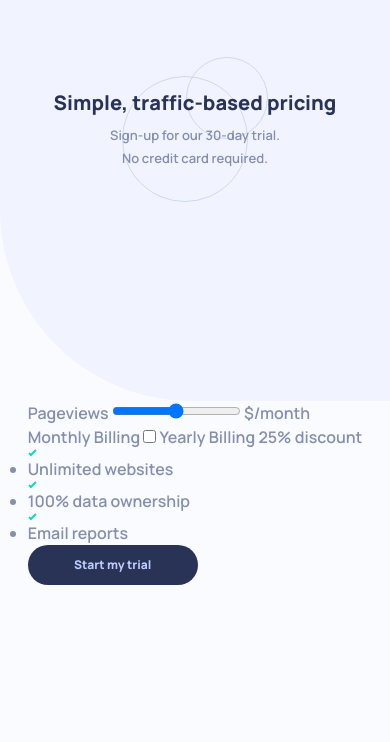
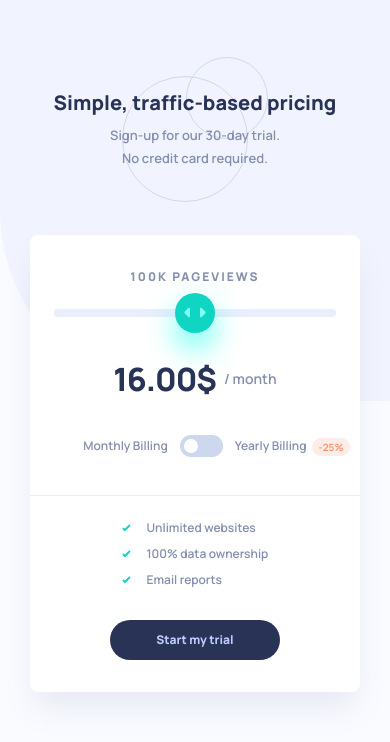
Before and after one commit to spaprocki/interactive-pricing-component, a website: page src/index.html in a window 390 px wide. Drawn offline with nearby package versions, Linux system fonts and the light colour scheme; files that its build step writes are made by us from their sources.

Commit message:
Finished mobile styles

```diff
--- a/src/index.html
+++ b/src/index.html
@@ -8,7 +8,7 @@
       rel="icon"
       type="image/png"
       sizes="32x32"
-      href="./images/favicon-32x32.png"
+      href="./assets/favicon-32x32.png"
     />
 
     <link rel="preconnect" href="https://fonts.googleapis.com" />
@@ -33,10 +33,10 @@
     </header>
     <main class="main">
       <article class="pricing-component">
-        <form class="form">
+        <form>
           <div class="pricing-component__price-calculator price-calculator">
-            <label class="price-calculator__pageviews" for="price"
-              ><span></span> Pageviews</label
+            <label class="price-calculator__pageviews" for="pricing-slider"
+              ><span>100k</span> Pageviews</label
             >
             <input
               class="price-calculator__slider slider"
@@ -48,23 +48,26 @@
               step="10"
               value="20"
             />
-            <label class="price-calculator__price" for="price"
-              ><span>$</span>/month</label
+            <label class="price-calculator__price" for="pricing-slider"
+              ><span>16.00$</span>/ month</label
             >
             <div class="price-calculator__toggle toggle">
-              <label for="toggle" class="toggle__label--monthly"
+              <label class="toggle__label toggle__label--monthly" for="toggle"
                 >Monthly Billing</label
               >
-              <input
-                class="price-calculator__checkbox checkbox"
-                type="checkbox"
-                id="toggle"
-              />
-              <label for="toggle" class="toggle__label--yearly"
-                >Yearly Billing <span>25% discount</span></label
+              <label class="toggle__switch switch" for="toggle">
+                <input class="switch__input" type="checkbox" id="toggle" />
+                <span class="switch__slider"></span>
+              </label>
+              <label class="toggle__label toggle__label--yearly" for="toggle"
+                >Yearly Billing
+                <span class="toggle__discount"
+                  >-25% <span>discount</span></span
+                ></label
               >
             </div>
           </div>
+          <div class="pricing-component__line"></div>
           <div class="pricing-component__cta cta">
             <ul class="cta__features features">
               <li class="features__item">
@@ -95,7 +98,7 @@
                 <p class="features__paragraph">Email reports</p>
               </li>
             </ul>
-            <button class="btn" type="submit">Start my trial</button>
+            <button class="cta__btn btn" type="submit">Start my trial</button>
           </div>
         </form>
       </article>
--- a/src/sass/abstracts/_colors.scss
+++ b/src/sass/abstracts/_colors.scss
@@ -2,12 +2,14 @@
 // PRIMARY
 $color-bg-slider-bar-full: hsl(174, 77%, 80%);
 $color-bg-slider: hsl(174, 86%, 45%);
+$color-bg-slider-hover: hsla(174, 73%, 70%, 1);
+$color-bg-slider-grab: hsla(174, 65%, 41%, 1);
 $color-bg-red: hsl(14, 92%, 95%);
 $color-text-red: hsl(15, 100%, 70%);
 $color-text-btn: hsl(226, 100%, 87%);
 
 // NEUTRAL
-$color-white: hsl (0, 0%, 100%);
+$color-white: hsl(0, 0%, 100%);
 $color-bg-main: hsl(230, 100%, 99%);
 $color-bg-header: hsla(224, 85%, 97%, 1);
 $color-bg-slider-bar: hsl(224, 65%, 95%);
--- a/src/sass/base/_base.scss
+++ b/src/sass/base/_base.scss
@@ -1,8 +1,8 @@
 @use "../abstracts" as *;
 
 body {
+  @include flex-column-align-center;
   box-sizing: border-box;
-  @include flex-column-align-center;
   background-color: $color-bg-main;
   font-family: $default-font-stack;
   font-weight: $default-font-weight;
--- a/src/sass/components/_button.scss
+++ b/src/sass/components/_button.scss
@@ -24,5 +24,9 @@
     transform: scale(1.02);
   }
 
+  &:hover {
+    color: $color-white;
+  }
+
   @include focus-styles($color-bg-btn);
 }
--- /dev/null
+++ b/src/sass/components/_cta.scss
@@ -0,0 +1,14 @@
+@use "../abstracts" as *;
+
+.cta {
+    @include flex-column-align-center;
+    padding-top: scaleSize(24px, 32px);
+
+    &__features {
+        list-style-type: none;
+    }
+
+    &__btn {
+        margin-top: 32px;
+    }
+}
--- /dev/null
+++ b/src/sass/components/_features.scss
@@ -0,0 +1,23 @@
+@use "../abstracts" as *;
+
+.features {
+    list-style-type: none;
+
+    &__item {
+        display: flex;
+        align-items: center;
+
+        &:is(:not(:first-child)) {
+            margin-top: 10px;
+        }
+    }
+
+    &__icon {
+        margin-right: 16px;
+    }
+
+    &__paragraph {
+        font-size: 12px;
+        line-height: 16px;
+    }
+}
--- /dev/null
+++ b/src/sass/components/_price-calculator.scss
@@ -0,0 +1,39 @@
+@use "../abstracts" as *;
+
+.price-calculator {
+    @include flex-column-align-center;
+    padding-bottom: scaleSize(2.375rem, 2.5rem);
+
+    &__pageviews {
+        font-weight: $default-font-weight-bold;
+        font-size: scaleSize(12px, 14px);
+        line-height: scaleSize(16px, 19px);
+        letter-spacing: 2px;
+        text-transform: uppercase;
+    }
+
+    &__slider {
+        margin-top: 24px;
+    }
+
+    &__price {
+        margin-top: 40px;
+        display: flex;
+        align-items: center;
+        font-size: scaleSize(14px, 16px);
+        line-height: scaleSize(19px, 22px);
+
+        & span {
+            font-weight: $default-font-weight-bold;
+            font-size: scaleSize(32px, 40px);
+            line-height: scaleSize(44px, 55px);
+            letter-spacing: -1px;
+            color: $color-text-dark;
+            margin-right: 8px;
+        }
+    }
+
+    &__toggle {
+        margin-top: scaleSize(34px, 56px);
+    }
+}
--- /dev/null
+++ b/src/sass/components/_pricing-component.scss
@@ -0,0 +1,18 @@
+@use "../abstracts" as *;
+
+.pricing-component {
+    width: min(100% - 24px, scaleSize(327px, 540px));
+    margin-top: scaleSize(-166px, -183px);
+    background-color: $color-white;
+    box-shadow: 0px 20px 30px -5px rgba(127, 137, 185, 0.152073);
+    border-radius: 8px;
+    padding: scaleSize(34px, 40px) scaleSize(24px, 48px) 32px scaleSize(24px, 40px);
+    z-index: 2;
+
+    &__line {
+        width: calc(100% + 2 * scaleSize(24px, 48px));
+        margin-left: scaleSize(-24px, -48px);
+        height: 1px;
+        background-color: $color-bg-slider-bar;
+    }
+}
--- /dev/null
+++ b/src/sass/components/_slider.scss
@@ -0,0 +1,63 @@
+@use "../abstracts/index" as *;
+
+@mixin slider-track-styles {
+    background: $color-bg-slider-bar;
+    border-radius: 5px;
+    width: 100%;
+    height: 8px;
+    cursor: pointer;
+}
+
+@mixin slider-thumb-styles {
+    -webkit-appearance: none;
+    margin-top: -16px;
+    height: 40px;
+    width: 40px;
+    background-color: $color-bg-slider;
+    background-image: url("../assets/icon-slider.svg");
+    background-position: center;
+    background-repeat: no-repeat;
+    background-size: 22px 13px;
+    box-shadow: 0px 15px 30px rgba(0, 255, 231, 0.6);
+    border-radius: 50%;
+    border: none;
+
+    &:hover {
+        background-color: $color-bg-slider-hover;
+        cursor: grab;
+    }
+
+    &:active {
+        background-color: $color-bg-slider-grab;
+        cursor: grabbing;
+    }
+}
+
+.slider {
+    width: 100%;
+    -webkit-appearance: none;
+
+    &::-webkit-slider-runnable-track {
+        @include slider-track-styles;
+    }
+
+    &::-moz-range-track {
+        @include slider-track-styles;
+    }
+
+    &::-ms-track {
+        @include slider-track-styles;
+    }
+
+    &::-webkit-slider-thumb {
+        @include slider-thumb-styles;
+    }
+
+    &::-moz-range-thumb {
+        @include slider-thumb-styles;
+    }
+
+    &::-ms-thumb {
+        @include slider-thumb-styles;
+    }
+}
--- /dev/null
+++ b/src/sass/components/_switch.scss
@@ -0,0 +1,51 @@
+@use "../abstracts" as *;
+
+.switch {
+    position: relative;
+    display: inline-block;
+    width: 43px;
+    height: 22px;
+    margin: 0 scaleSize(12px, 16px);
+
+    &__input {
+        opacity: 0;
+        width: 0;
+        height: 0;
+
+        &:focus + .switch__slider {
+            background-color: $color-bg-slider;
+        }
+
+        &:checked + .switch__slider:before {
+            -webkit-transform: translateX(21px);
+            -ms-transform: translateX(21px);
+            transform: translateX(21px);
+        }
+    }
+
+    &__slider {
+        position: absolute;
+        cursor: pointer;
+        top: 0;
+        left: 0;
+        right: 0;
+        bottom: 0;
+        background-color: $color-bg-toggle;
+        -webkit-transition: 0.4s;
+        transition: 0.4s;
+        border-radius: 15px;
+
+        &:before {
+            position: absolute;
+            content: "";
+            height: 14px;
+            width: 14px;
+            left: 4px;
+            bottom: 4px;
+            background-color: $color-white;
+            -webkit-transition: 0.4s;
+            transition: 0.4s;
+            border-radius: 50%;
+        }
+    }
+}
--- /dev/null
+++ b/src/sass/components/_toggle.scss
@@ -0,0 +1,27 @@
+@use "../abstracts" as *;
+
+.toggle {
+    display: flex;
+    align-items: center;
+    &__label {
+        font-size: 12px;
+        line-height: 16px;
+        position: relative;
+    }
+
+    &__discount {
+        position: absolute;
+        padding: 2px 7px;
+        top: 0;
+        margin-left: 5px;
+        border-radius: 9.5px;
+        font-size: 10px;
+        line-height: 14px;
+        color: $color-text-red;
+        background-color: $color-bg-red;
+
+        & span {
+            display: none;
+        }
+    }
+}
--- a/src/sass/layout/_header.scss
+++ b/src/sass/layout/_header.scss
@@ -2,6 +2,7 @@
 
 .header {
   @include flex-column-align-center;
+  z-index: 1;
   width: 100%;
   border-radius: 0px 0px 0px 191.5px;
   padding-top: scaleSize(57px, 67px);
--- a/src/sass/pages/_home.scss
+++ b/src/sass/pages/_home.scss
@@ -1,11 +1,6 @@
 @use "../abstracts" as *;
 
 .main {
+    @include flex-column-align-center;
     width: 100%;
-    // background-color: black;
-
-    & > * {
-        width: 100%;
-        @include flex-column-align-center;
-    }
 }
```
Also changed, not shown: src/sass/main.scss (+8 -0 lines).
